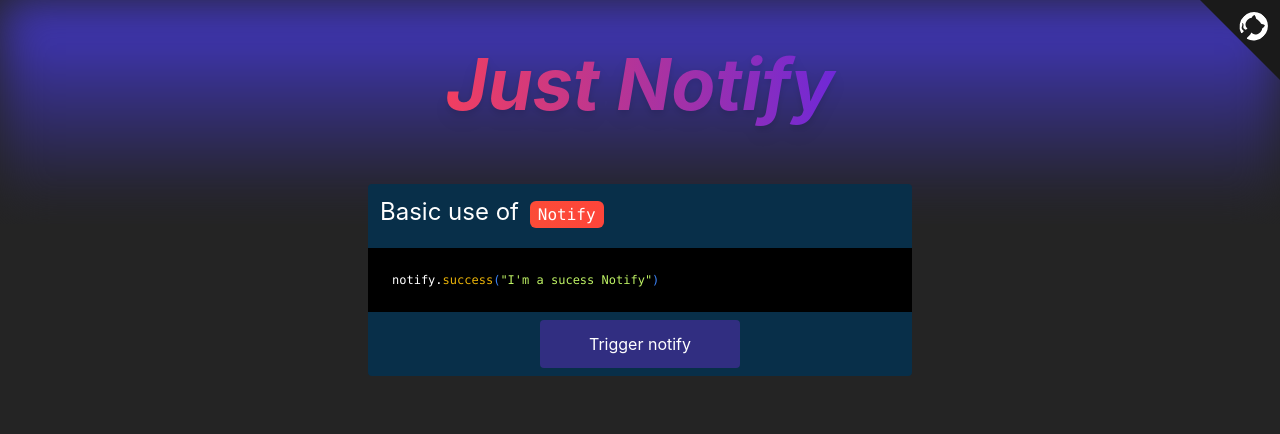
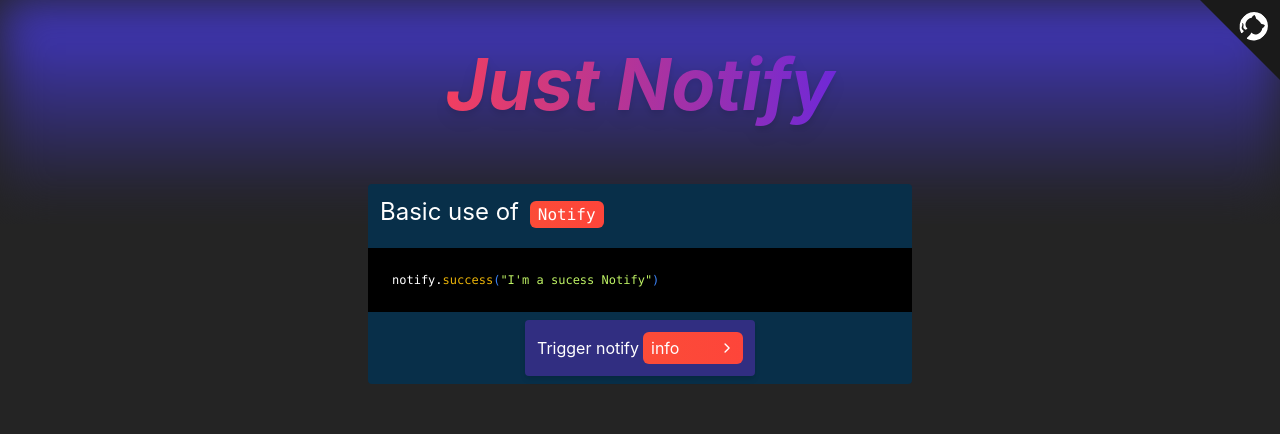
Before and after one commit to IsaaChaquito/Notify, a React (Vite) app: page / in a window 1280 px wide. Shown: the top 434 px of the page. Built offline with nearby package versions, Linux system fonts and the light colour scheme.

Commit message:
working on customSelect2

```diff
--- a/src/App.jsx
+++ b/src/App.jsx
@@ -4,6 +4,7 @@ import NotifyContainer from './components/notify/NotifyContainer'
 
 import ButtonsControl from './components/control-panel/ButtonsControl'
 import Header from './components/Header'
+import { GithubIcon } from './assets/icons/github'
 
 
 function App() {
@@ -18,6 +19,10 @@ function App() {
 
         <NotifyContainer />
 
+        <a href="https://github.com/IsaaChaquito/Notify" target='_blank' title='Github documentation' className='github-link cursor-pointer w-20 h-20 z-40 fixed flex items-start justify-end top-0 right-0 p-3 hover:scale-125 duration-300 bg-[#1a1a1a]/100'>
+          <GithubIcon className="w-[50%] h-[50%] rotate-45 text-white" />
+        </a>
+
       </div>
     </AppProvider>
   )
--- /dev/null
+++ b/src/assets/icons/chevron-right.jsx
@@ -0,0 +1,7 @@
+import React from 'react'
+
+export const ChevronRightIcon = ( props ) => {
+  return (
+    <svg xmlns="http://www.w3.org/2000/svg" {...props} width="1em" height="1em" viewBox="0 0 24 24"><path fill="none" stroke="currentColor" strokeLinecap="round" strokeLinejoin="round" strokeWidth="2" d="m9 6l6 6l-6 6"/></svg>
+  )
+}
--- a/src/components/Header.jsx
+++ b/src/components/Header.jsx
@@ -4,16 +4,14 @@ import { GithubIcon } from '../assets/icons/github'
 
 const Header = () => {
   return (
-    <div className="relative h-56 w-full overflow-hidden">
+    <div className="relative h-56 w-full overflow-hidden z-10">
 
       <div className='flex  flex-col justify-center items-center duration-300 z-50 p-2'>
         <h1 className="flex select-none h-auto text-6xl sm:text-7xl animate-[zoomIn_.4s_ease] font-bold text-center italic py-10 px-2 z-10 drop-shadow-lg bg-clip-text text-transparent bg-gradient-to-r from-rose-500 to-violet-700 duration-300">
           Just Notify
         </h1>
 
-        <a href="https://github.com/IsaaChaquito/Notify" target='_blank' title='Github documentation' className='github-link cursor-pointer w-20 h-20 z-50 fixed flex items-start justify-end top-0 right-0 p-3 hover:scale-125 duration-300 bg-[#1a1a1a]/100'>
-          <GithubIcon className="w-[50%] h-[50%] rotate-45 z-50 text-white" />
-        </a>
+
 
       </div>
 
--- a/src/components/control-panel/ButtonsControl.jsx
+++ b/src/components/control-panel/ButtonsControl.jsx
@@ -5,8 +5,8 @@ import { useProvider } from '../../context/useProvider'
 import NotifyInteractiveConfig from './NotifyInteractiveConfig'
 import { DicesIcon } from '../../assets/icons/dices'
 import { Flipped, Flipper } from 'react-flip-toolkit'
-import { notifyModel, notifySetup } from '../notify/model'
-import Notify from '../notify/Notify'
+
+import CustomSelect2 from './CustomSelect2'
 
 export const positions = {
   'top-right': 'top-right',
@@ -103,10 +103,10 @@ export default function ButtonsControl() {
 
 
   return (
-    <div className='flex flex-col gap-y-16 items-center w-full sm:w-max-w-[320px] sm:max-w-xl -mt-14 h-full sm:p-4 sm:rounded overflow-hidden z-50'>
+    <div className='flex flex-col gap-y-16 items-center w-full sm:w-max-w-[320px] sm:max-w-xl -mt-14 h-full sm:p-4 sm:rounded overflow-hidden z-10'>
 
-      <div className='bg-sky-950 gap-y-2 pb-2 w-full sm:rounded flex flex-col justify-center items-center overflow-x-auto'>
-        <h2 className='text-xl sm:text-2xl w-full p-3 text-start text-white z-10 '>
+      <div className='bg-sky-950 gap-y-2 pb-2 w-full sm:rounded flex flex-col justify-center items-center '>
+        <h2 className='text-xl sm:text-2xl w-full p-3 text-start text-white z- '>
           Basic use of <code className='notify-badge text-base rounded-md py-1 px-2 sm:ml-1'>Notify</code>
         </h2>
 
@@ -120,9 +120,14 @@ export default function ButtonsControl() {
           </div>
         </code>
 
-        <button onClick={ handleBasicNotify } className="w-[200px] rounded p-3 bg-indigo-900 text-white hover:bg-indigo-700  active:scale-95 duration-300">
-          Trigger notify
-        </button>
+        <div
+          onClick={
+            (e) => e.target === e.currentTarget && handleBasicNotify()
+          }
+          className="flex items-center justify-center gap-x-1 w-auto rounded p-3 bg-indigo-900 text-white hover:bg-indigo-700 duration-150 cursor-pointer shadow-md z-20">
+          <span className='pointer-events-none'>Trigger notify</span>
+          <CustomSelect2 width='w-[100px]' options={notyTypes} />
+        </div>
 
       </div>
 
@@ -132,12 +137,12 @@ export default function ButtonsControl() {
         </h2>
 
 
-        <Flipper flipKey={flipKey} spring={{ stiffness: 200, damping: 30 }} stagger>
+        <Flipper flipKey={flipKey} spring={{ stiffness: 200, damping: 30 }} >
           <section className={`flex gap-3 m-2 ${isMobileView ? 'flex-col justify-center  w-[200px] ' : 'flex-row justify-between w-full'}  items-center  select-none`}>
 
             <Flipped flipId="add-notify">
               <div className='w-full sm:w-auto '>
-                <button onClick={handleAddNotify} className="flex items-center justify-center gap-x-2 w-full h-12 px-3 bg-gradient-to-tr from-indigo-900 bg-indigo-900 hover:bg-indigo-700 shadow-sm rounded active:scale-95 duration-300">
+                <button onClick={handleAddNotify} className="flex items-center justify-center gap-x-2 w-full h-12 px-3 bg-gradient-to-tr from-indigo-900 bg-indigo-900 hover:bg-indigo-700 shadow-md rounded active:scale-95 duration-300">
                   <span>Random Notify</span>
                   <DicesIcon />
                 </button>
@@ -146,7 +151,7 @@ export default function ButtonsControl() {
 
             <Flipped flipId="alternate-container">
               <div className='w-full sm:w-auto '>
-                <button onClick={handlePositionList} className='w-full sm:w-auto p-2 rounded group bg-black hover:bg-black/80 shadow-sm text-sm flex flex-col justify-center items-center gap-1 duration-300'>
+                <button onClick={handlePositionList} className='w-full sm:w-auto p-2 rounded group bg-black hover:bg-black/80 shadow-md text-sm flex flex-col justify-center items-center gap-1 duration-300'>
                   <span>Alternate position</span>
                   <code className='text-xs p-1 rounded-sm bg-gradient-to-tr from-indigo-900 bg-indigo-900 hover:bg-indigo-700 shadow-sm group-active:scale-75 duration-300'>
                     {notifyState?.screenPosition}
--- /dev/null
+++ b/src/components/control-panel/CustomSelect2.jsx
@@ -0,0 +1,105 @@
+import React, { useRef, useState } from 'react'
+import { ChevronRightIcon } from '../../assets/icons/chevron-right'
+
+const CustomSelect2 = ( { options, showIndex, width } ) => {
+
+  const [localState, setLocalState] = useState({
+    indexSelected: 0,
+    isShowingOptions: false,
+    showIndex: showIndex ?? false,
+
+
+    hideOptions: () => setLocalState({ ...localState, isShowingOptions: false }),
+    showOptions: () => setLocalState({ ...localState, isShowingOptions: true }),
+    alternateShowOptions: () => setLocalState(state => ({ ...state, isShowingOptions: !state.isShowingOptions })),
+  })
+
+  const optionsRef = useRef(null);
+  const selectedRef = useRef(null);
+
+
+  const handleOnClick = ( index ) =>{
+    setLocalState({
+      ...localState,
+      selected: index,
+      isShowingOptions: false
+    })
+
+
+  }
+
+  const handleButtonSelected = () =>{
+
+    if( optionsRef?.current === document.activeElement ) return
+    localState.alternateShowOptions()
+    setTimeout(() => {
+      optionsRef?.current?.focus()
+    }, 0)
+  }
+
+  const handleKeyUp = (e) => {
+
+    e.preventDefault(); //Prevent scroll while using arrow keys
+
+    const actions = {
+      'Escape': () => {
+        selectedRef?.current?.focus()
+        localState.hideOptions()
+      },
+      'ArrowUp': () => setLocalState( state => ({
+        ...state,
+        indexSelected: state.indexSelected === 0 ? options.length - 1 : state.indexSelected - 1
+      })),
+      'ArrowDown': () => setLocalState( state => ({
+          ...state,
+          indexSelected: state.indexSelected === (options.length - 1) ? 0 : state.indexSelected + 1
+        })
+      ),
+      'Enter': () => handleOnClick( localState.indexSelected )
+    }
+
+    actions[e.key]?.()
+  }
+
+  return (
+    <div  className={`relative z-50  ${width || 'w-full'}`}>
+
+      <button
+        ref={ selectedRef }
+        onClick={ handleButtonSelected }
+        onKeyDown={ handleKeyUp }
+        className={`flex items-center justify-between text-base py-1 px-2 notify-badge w-full outline-none focus:outline-none ${localState.isShowingOptions ? 'rounded-t-md' : 'rounded-md'}`}
+      >
+        <h2 className="w-full text-start truncate">
+          { options[localState.indexSelected] }
+        </h2>
+        <ChevronRightIcon className={`w-5 h-5 duration-75 ${localState.isShowingOptions ? 'rotate-90' : ''}`}/>
+      </button>
+
+      { localState.isShowingOptions &&
+          <div ref={ optionsRef } tabIndex="0" onBlur={ handleButtonSelected } onKeyDown={ handleKeyUp }
+            className='absolute outline-none focus:outline-none w-full text-black bg-white rounded-b overflow-hidden left-1/2 -translate-x-1/2 '>
+            {
+              options.map( (type, i) => (
+                <h3
+
+                  key={type}
+                  onClick={ () => handleOnClick( i ) }
+                  className={`${localState.indexSelected === i ? 'bg-gray-300' : 'hover:bg-gray-200'}  cursor-pointerw-auto flex text-nowrap justify-start items-center gap-x-2 py-1 px-2 duration-150`}
+                  title={type}
+                  tabIndex="0"
+                  onBlur={ handleButtonSelected }
+                >
+                    { localState.showIndex && <span className="font-light">{ i + 1 }</span> }
+                    <span className="truncate">{type}</span>
+                </h3>
+              ))
+            }
+          </div>
+
+      }
+    </div>
+  )
+}
+
+export default CustomSelect2
```
Also changed, not shown: src/components/control-panel/CustomSelect.jsx (+7 -0 lines).
